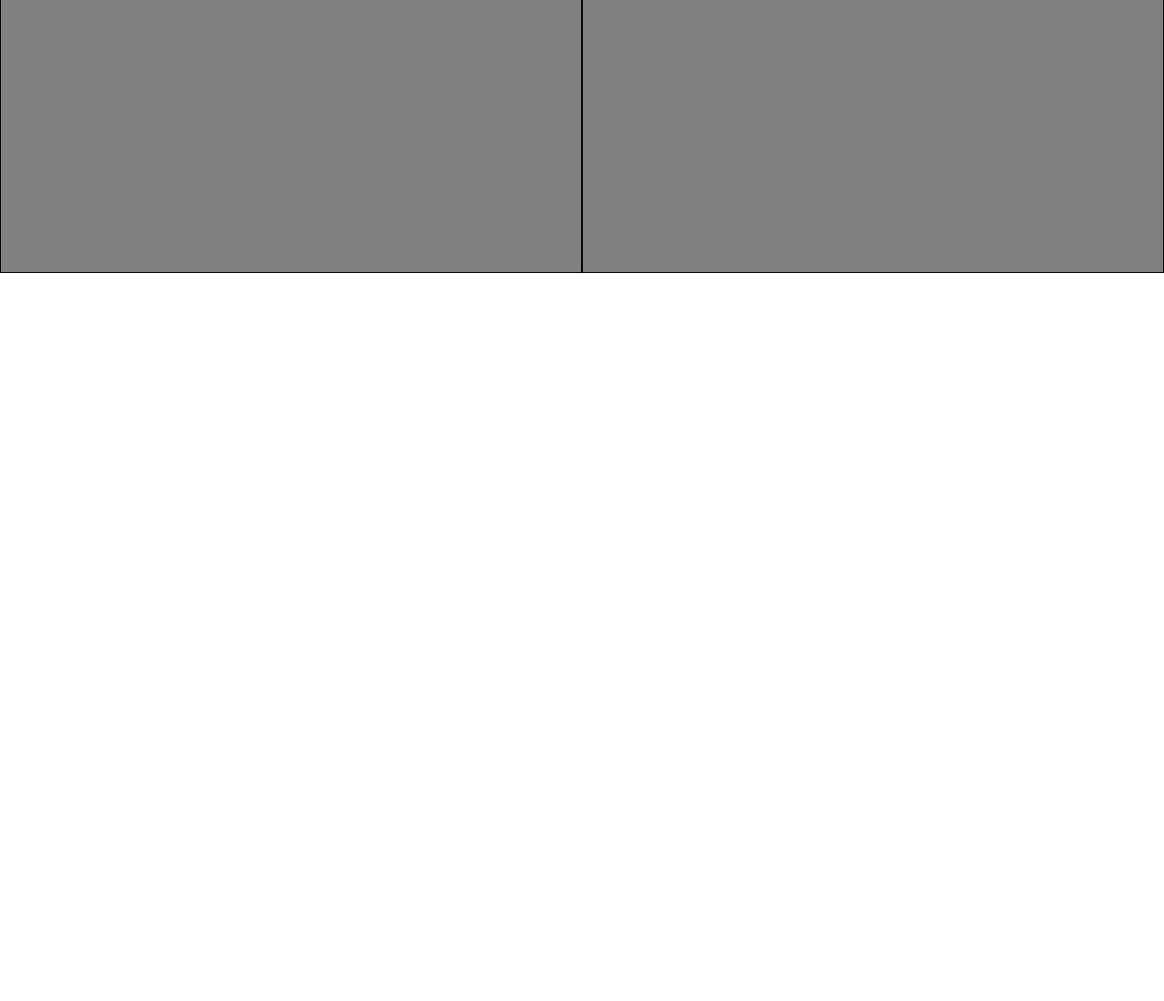
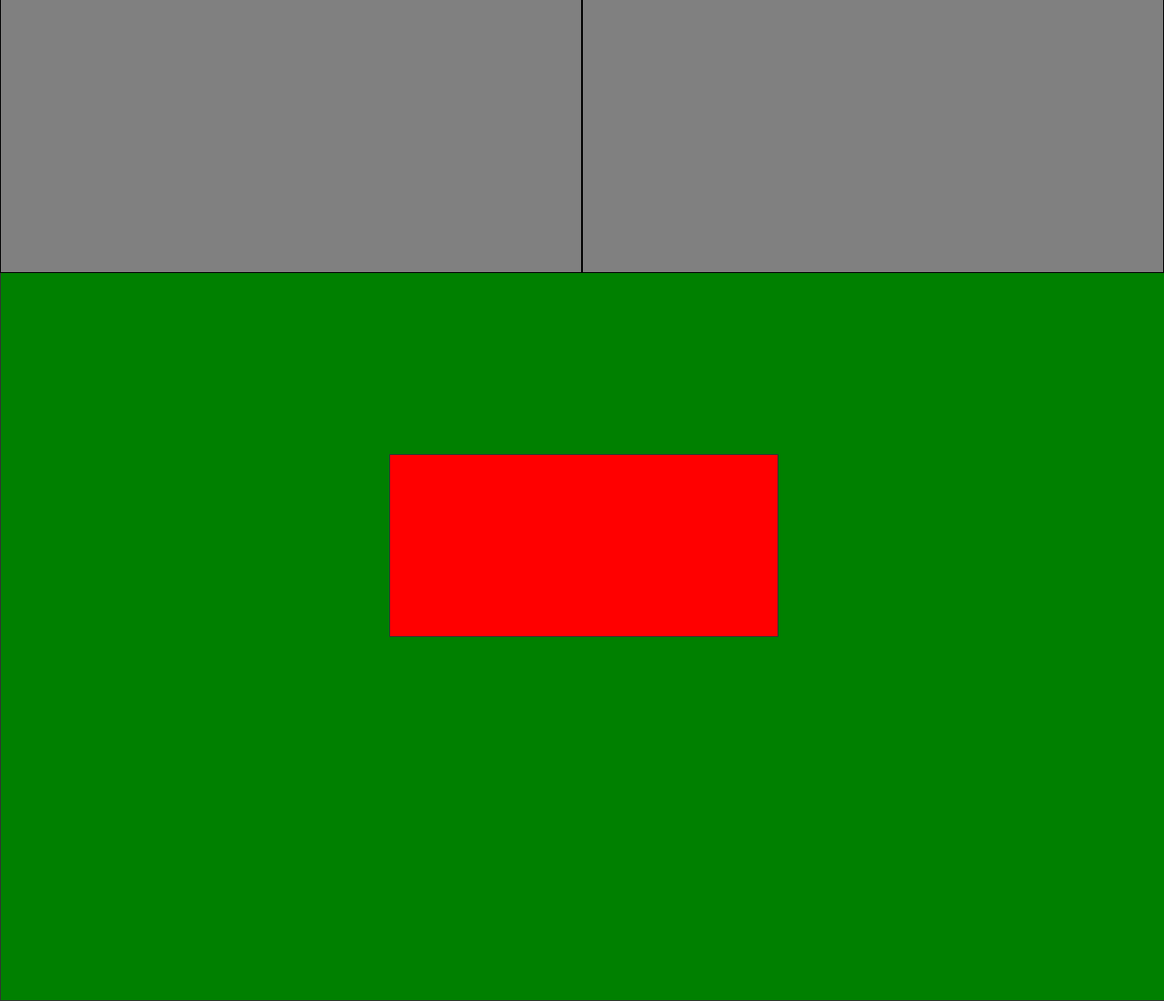
Before and after one commit to jacobrees/Design-Teardown, a plain HTML site: page index.html in a window 1280 px wide. Shown: the part 1122-2222 px from the top of the page at 91% size. Before the commit the page ends 1422 px from the top, so only its background shows below. Drawn offline with Linux system fonts and the light colour scheme.

Commit message:
add more structure, introduce css grid

```diff
--- a/css/styles.css
+++ b/css/styles.css
@@ -24,3 +24,17 @@
     width:100%;
     height: 570px;
 }
+.additional-container{
+    display: grid;
+    grid-template-columns: repeat(3,1fr);
+    background-color: green;
+    border: 1px #333 solid;
+    width: 100%;
+    height: 100vh;
+}
+.join-1{
+    grid-column: 2/3;
+    background-color: red;
+    border: 1px #333 solid;
+    width: 100%;
+}
--- a/index.html
+++ b/index.html
@@ -14,20 +14,26 @@
             <div class="latest-articles"></div>
             <div class="latest-articles"></div>
         </div>
+
         <div class="latest-articles-bottom">
             <div class="latest-articles"></div>
             <div class="latest-articles"></div>
         </div>
 
-        <div class="additional-articles"></div>
-        <div class="additional-articles"></div>
-        <div class="additional-articles"></div>
+        <div class="additional-container">
+            <div class="additional articles-1"></div>
+            <div class="additional articles-2"></div>
+            <div class="additional articles-3"></div>
             <div class="join-1"></div>
-        <div class="additional-articles"></div>
-        <div class="additional-articles"></div>
-        <div class="additional-articles"></div>
-        <div class="additional-articles"></div>
+            <div class="additional articles-4"></div>
+            <div class="additional articles-5"></div>
+            <div class="additional articles-6"></div>
+            <div class="additional articles-7"></div>
             <div class="join-2"></div>
+        </div>
+
+
+
     </section>
 
 
```
Lines whose indentation alone changed are shown as unchanged.
